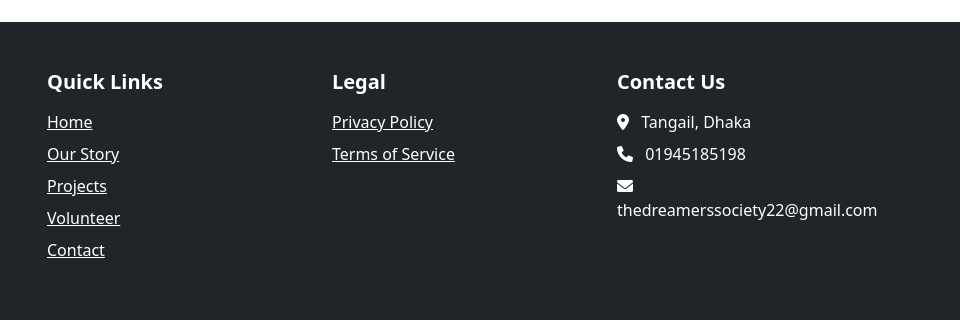
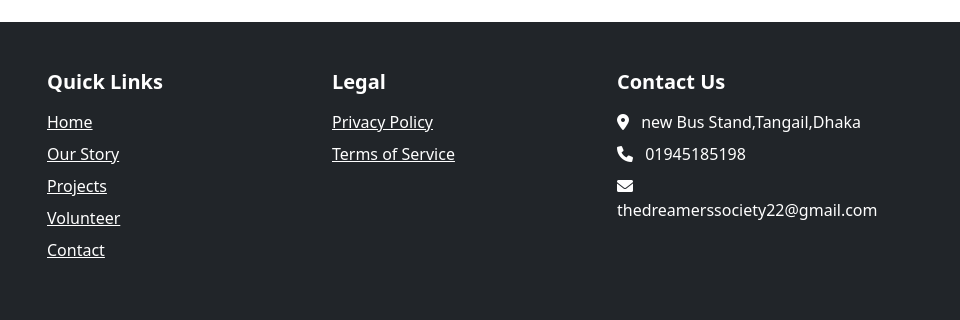
Before and after one commit to tamzed-hossain/the-dreamers-society, a plain HTML site: page projects.html in a window 1280 px wide. Shown: the part 2543-2863 px from the top of the page, 320-1280 px from the left. Drawn offline with nearby package versions, Linux system fonts and the light colour scheme.

Commit message:
hudai change for testing

```diff
--- a/projects.html
+++ b/projects.html
@@ -539,7 +539,7 @@
         <div class="col-lg-3 mb-4">
           <h5 class="fw-bold mb-3">Contact Us</h5>
           <ul class="list-unstyled">
-            <li class="mb-2"><i class="fas fa-map-marker-alt me-2"></i> Tangail, Dhaka</li>
+            <li class="mb-2"><i class="fas fa-map-marker-alt me-2"></i> new Bus Stand,Tangail,Dhaka</li>
             <li class="mb-2"><i class="fas fa-phone me-2"></i> 01945185198</li>
             <li class="mb-2"><i class="fas fa-envelope me-2"></i> thedreamerssociety22@gmail.com</li>
           </ul>
```
